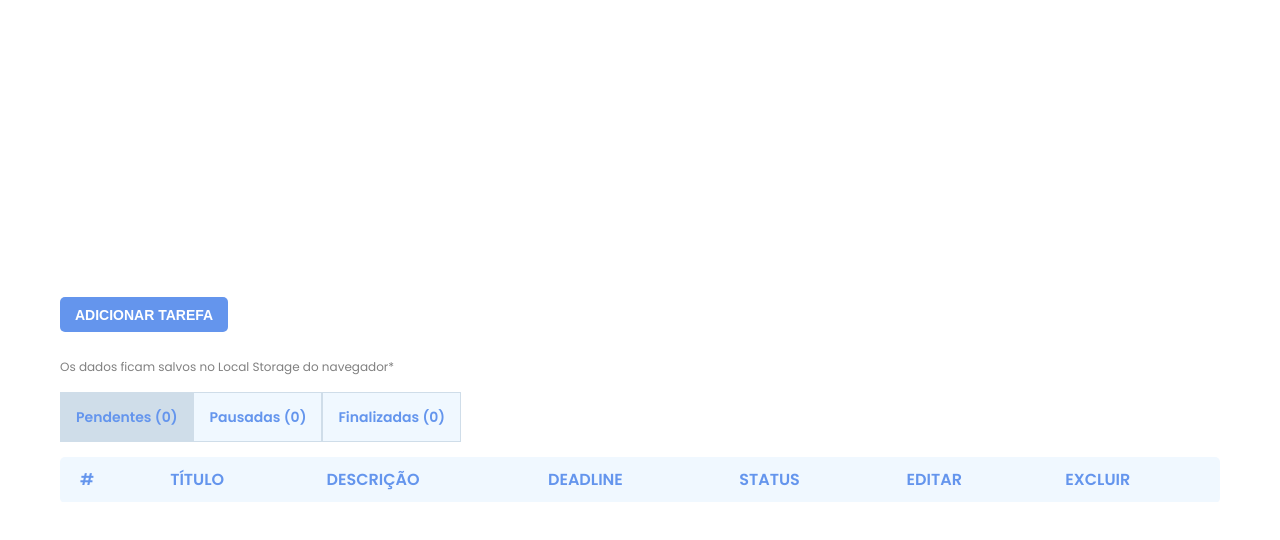
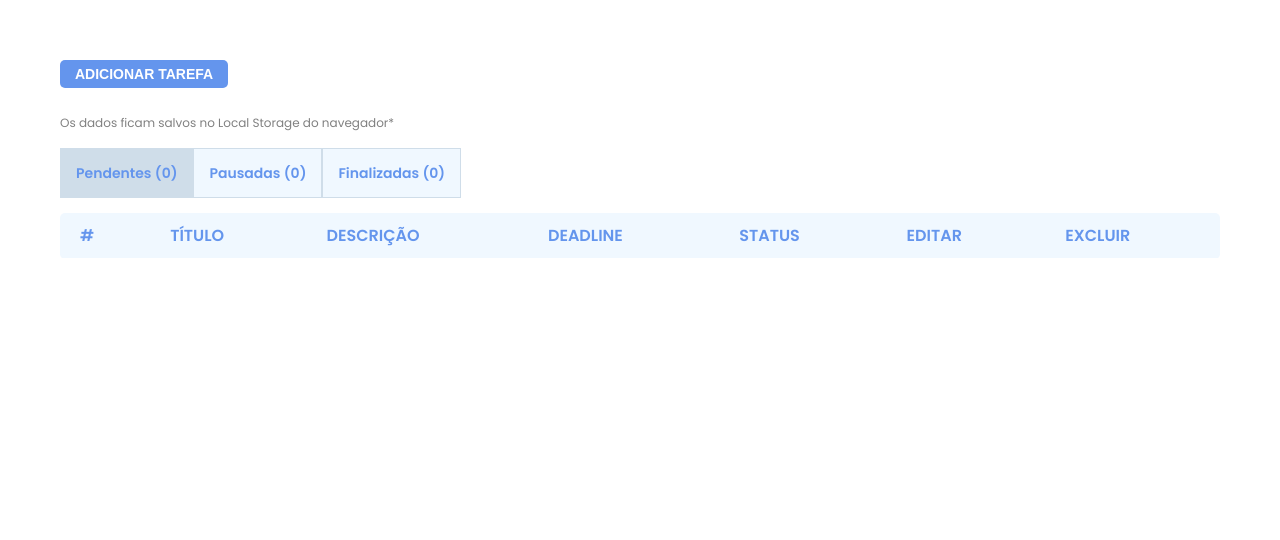
Before and after one commit to imarqueso/crud-react, a React (Create React App) app: page / in a window 1280 px wide. Shown: the top 540 px of the page. Built offline with nearby package versions, Linux system fonts and the light colour scheme.

Commit message:
Ajuste css

```diff
--- a/src/App.css
+++ b/src/App.css
@@ -8,8 +8,8 @@
 }
 .content {
   width: 1200px;
-  height: 100%;
-  padding: 80px 20px;
+  height: 100vh;
+  padding: 60px 20px 0px 20px;
   display: flex;
   flex-direction: column;
   justify-content: center;
```
